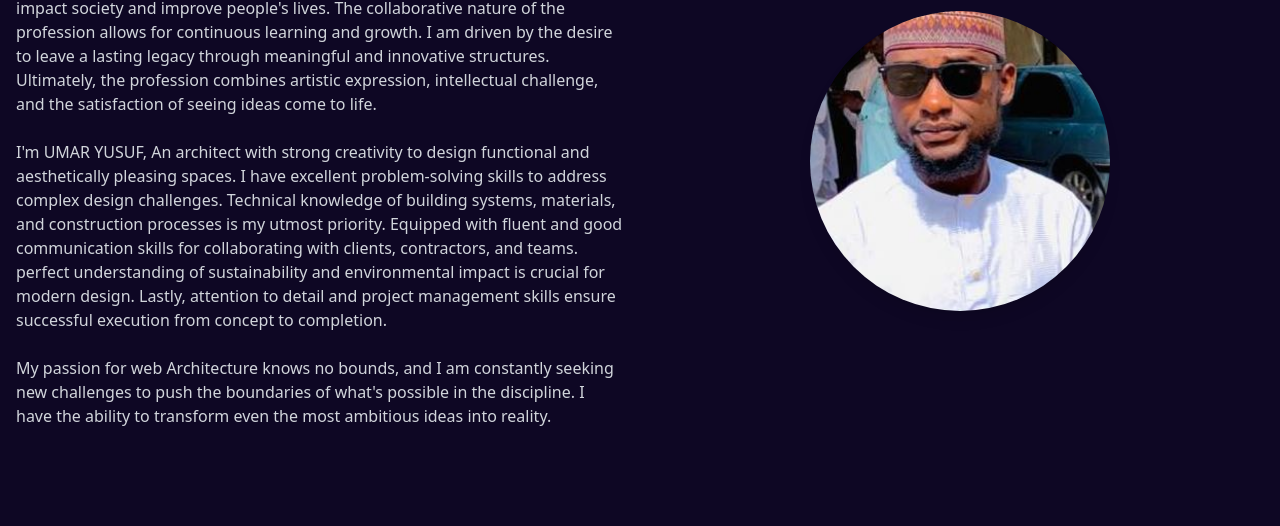
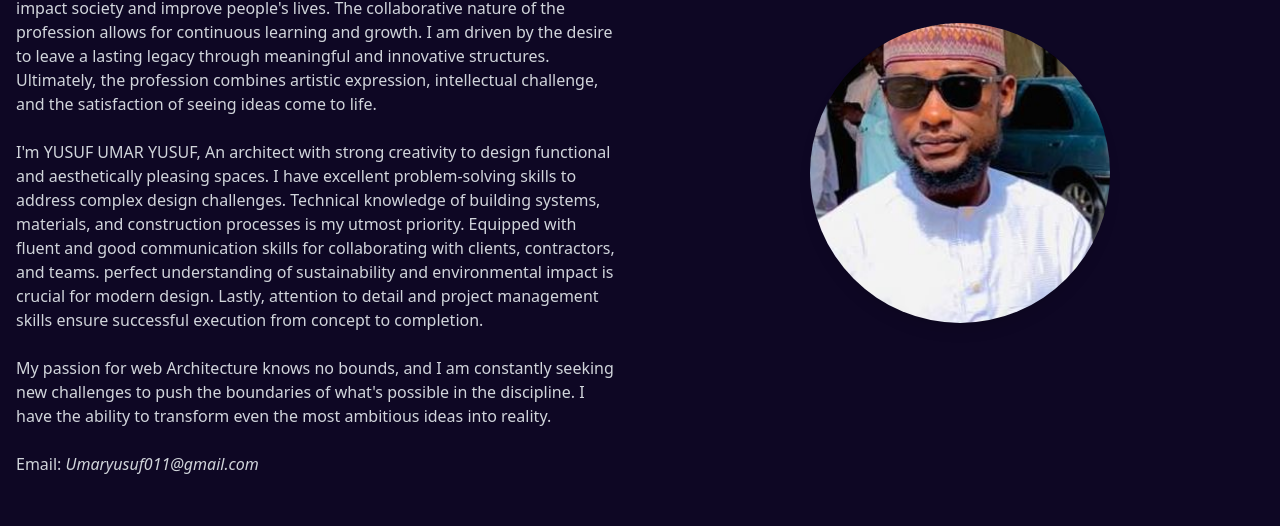
Before and after one commit to jayteemoney/umar_portfolio, a plain HTML site: page index.html in a window 1280 px wide. Shown: the part 1010-1536 px from the top of the page. Drawn offline with nearby package versions, Linux system fonts and the light colour scheme.

Commit message:
adjustments

```diff
--- a/index.html
+++ b/index.html
@@ -92,7 +92,7 @@
                 intellectual challenge, and the satisfaction of seeing ideas come to life.
               </p>
               <p class="mb-6">
-                I'm UMAR YUSUF, An architect with strong creativity to design functional and aesthetically pleasing spaces.
+                I'm  YUSUF UMAR YUSUF, An architect with strong creativity to design functional and aesthetically pleasing spaces.
                 I have excellent problem-solving skills to address complex design challenges.
                 Technical knowledge of building systems, materials, and construction processes is my utmost priority.
                 Equipped with fluent and good communication skills  for collaborating with clients, contractors, and teams.
@@ -106,6 +106,7 @@
                 what's possible in the discipline. I have the ability to transform even the most
                 ambitious ideas into reality.
               </p>
+              <p>Email: <em>Umaryusuf011@gmail.com</em></p>
             </div>
 
             <div class="relative">
@@ -288,7 +289,7 @@
             <i class="fab fa-twitter text-gray-50"></i>
           </a>
           <a
-            href="#about"
+            href="https://www.linkedin.com/in/yusuf-umar-6a753b357?utm_source=share&utm_campaign=share_via&utm_content=profile&utm_medium=ios_app"
             class="text-gray-400 hover:text-gray-300 transition-colors duration-300"
           >
             <i class="fab fa-linkedin-in text-gray-50"></i>
```
